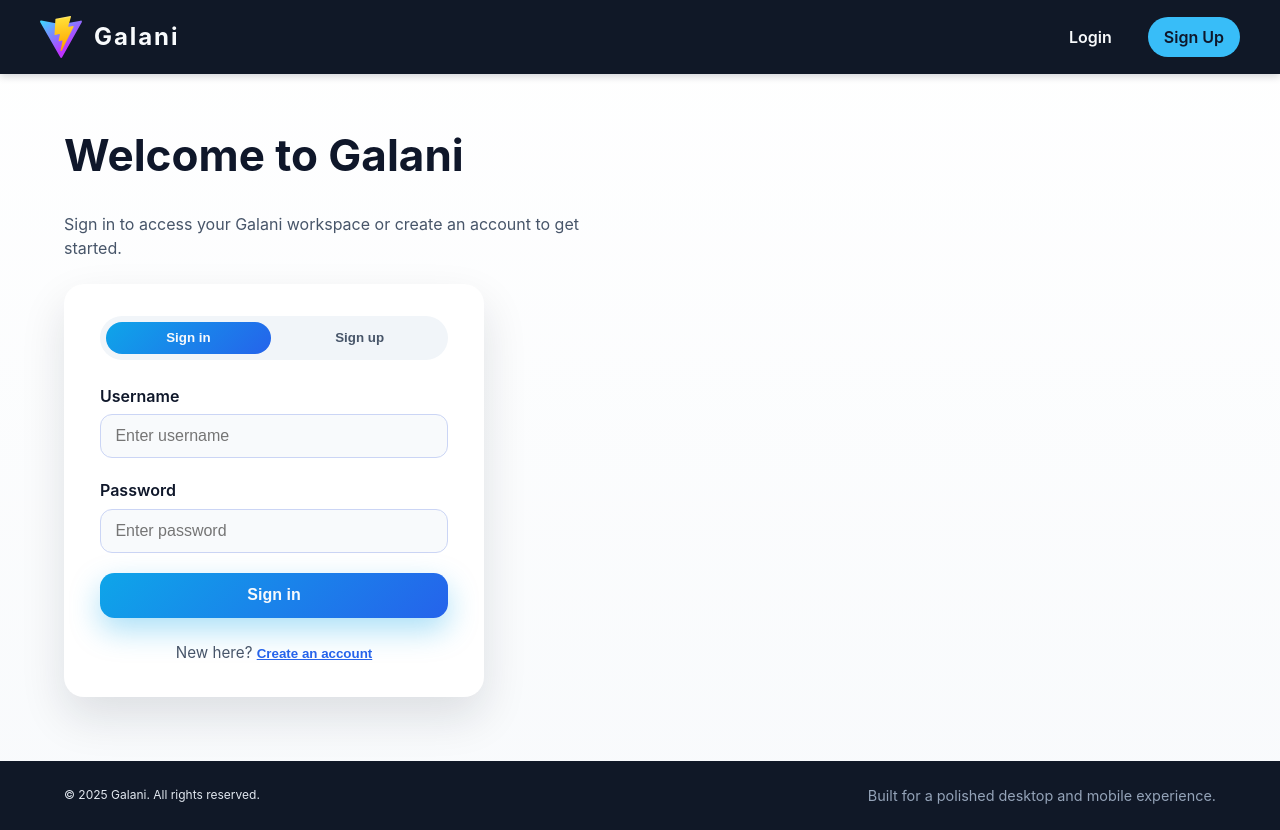
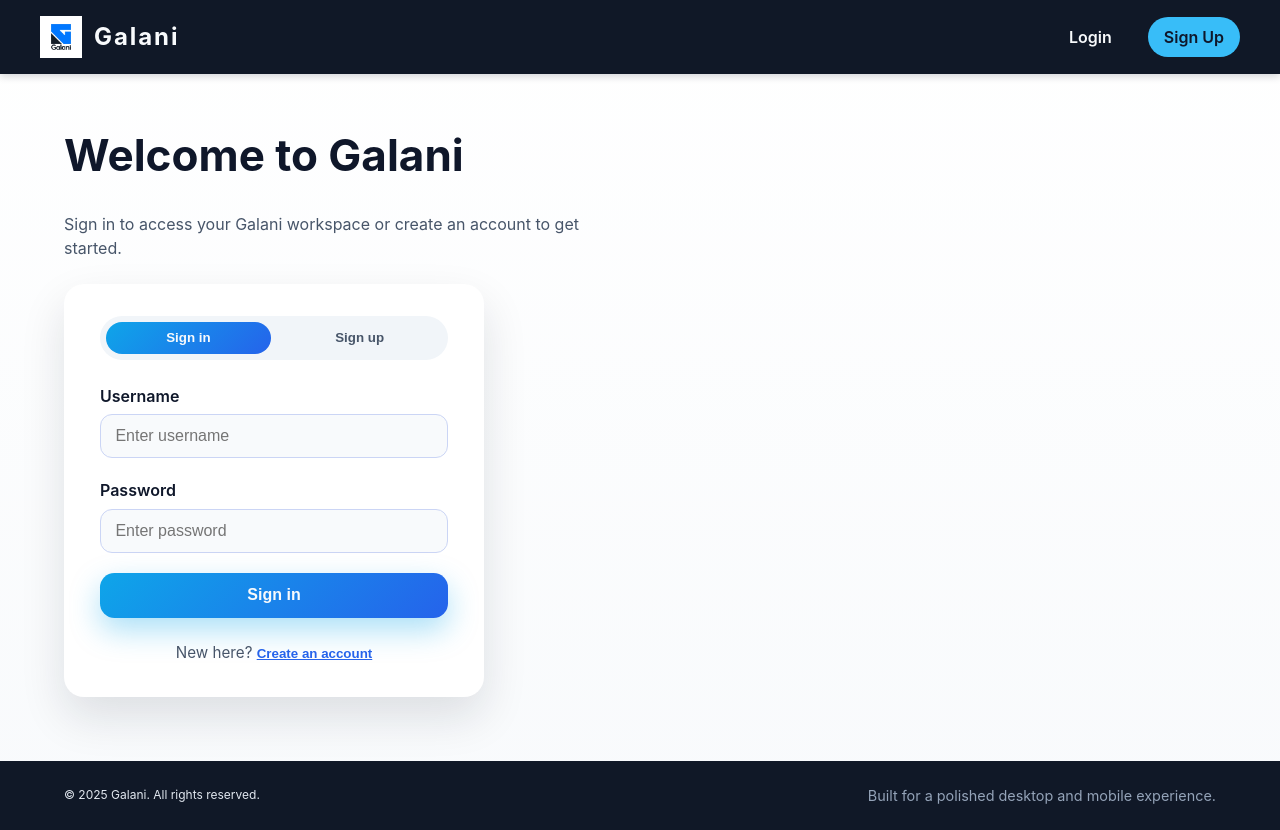
Before and after one commit to arbrim/digilize-scratch, a React (Vite) app: page / in a window 1280 px wide. Built offline with nearby package versions, Linux system fonts and the light colour scheme.

Commit message:
config include

```diff
--- a/src/components/Footer.tsx
+++ b/src/components/Footer.tsx
@@ -1,11 +1,12 @@
 import type { FC } from "react"
+import { brand } from "../config/brand"
 
 const Footer: FC = () => {
   return (
     <footer className="site-footer">
       <div className="container footer-inner">
-        <small>&copy; {new Date().getFullYear()} Galani. All rights reserved.</small>
-        <span className="footer-copy">Built for a polished desktop and mobile experience.</span>
+        <small>&copy; {new Date().getFullYear()} {brand.name}. All rights reserved.</small>
+        <span className="footer-copy">{brand.tagline}</span>
       </div>
     </footer>
   )
--- a/src/components/Header.tsx
+++ b/src/components/Header.tsx
@@ -1,5 +1,5 @@
 import type { FC } from "react"
-import logo from "/vite.svg"
+import { brand } from "../config/brand"
 
 type HeaderProps = {
   isSignedIn: boolean
@@ -29,8 +29,8 @@ const Header: FC<HeaderProps> = ({ isSignedIn }) => {
     <header className="site-header">
       <div className="container header-inner">
         <div className="brand">
-          <img src={logo} alt="Galani logo" className="brand-logo" />
-          <span className="brand-name">Galani</span>
+          <img src={brand.logoSrc} alt={`${brand.name} logo`} className="brand-logo" />
+          <span className="brand-name">{brand.name}</span>
         </div>
         <nav className="primary-nav" aria-label="Primary">
           {links.map(({ href, label, isPrimary }) => (
--- a/src/components/MainContent.tsx
+++ b/src/components/MainContent.tsx
@@ -1,5 +1,6 @@
 import type { FC } from "react"
 import { useEffect, useState } from "react"
+import { brand } from "../config/brand"
 import SignInForm, { type SignInValues } from "./SignInForm"
 import SignUpForm, { type SignUpValues } from "./SignUpForm"
 
@@ -24,11 +25,11 @@ const MainContent: FC<MainContentProps> = ({ isSignedIn, onSignIn, onSignUp, onS
   return (
     <main className="app-main">
       <div className="container main-inner">
-        <h1 className="headline">Welcome to Galani</h1>
+        <h1 className="headline">Welcome to {brand.name}</h1>
         <p className="subcopy">
           {isSignedIn
-            ? "Explore your personalized dashboard and jump back into what matters most."
-            : "Sign in to access your Galani workspace or create an account to get started."}
+            ? `Explore your personalized ${brand.name} dashboard and jump back into what matters most.`
+            : `Sign in to access your ${brand.name} workspace or create an account to get started.`}
         </p>
 
         {isSignedIn ? (
--- /dev/null
+++ b/src/config/brand.ts
@@ -0,0 +1,11 @@
+const rawName = (import.meta.env.VITE_BRAND_NAME as string | undefined)?.trim()
+const rawLogo = (import.meta.env.VITE_BRAND_LOGO as string | undefined)?.trim()
+const rawTagline = (import.meta.env.VITE_BRAND_TAGLINE as string | undefined)?.trim()
+
+export const brand = {
+  name: rawName && rawName.length > 0 ? rawName : "Galani",
+  logoSrc: rawLogo && rawLogo.length > 0 ? rawLogo : "/galani.jpg",
+  tagline: rawTagline && rawTagline.length > 0 ? rawTagline : "Built for a polished desktop and mobile experience.",
+} as const
+
+export type BrandConfig = typeof brand
```
